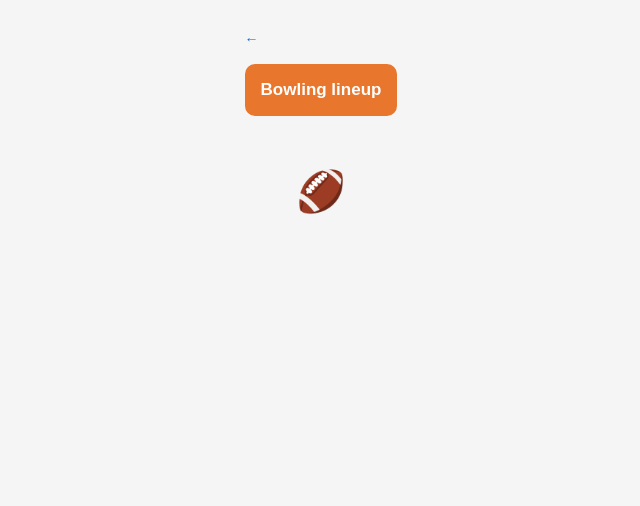
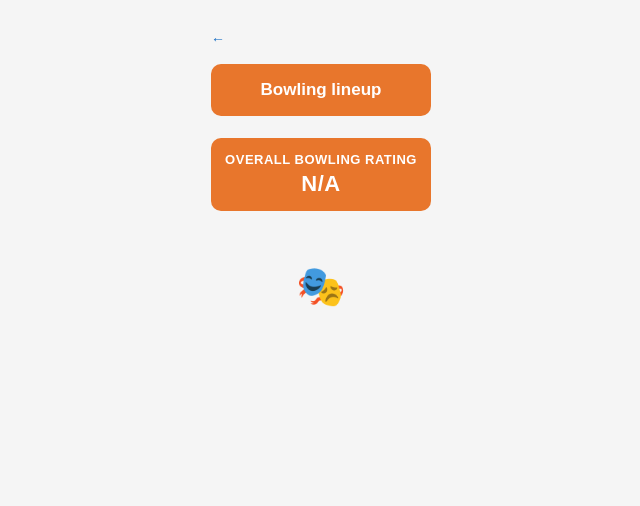
Before and after one commit to H4rm4n08/major_project, a Django app: template my_app/templates/my_app/squad_bowling_lineup.html in a window 1280 px wide. Shown: the top 506 px of the page, without its empty margins (319-959 px from the left). Run offline with Django 3.2, Linux system fonts and the light colour scheme; the template is opened without the code that fills it, so the values that code supplies are empty.

Commit message:
Hide slot label once a bowler is assigned, show overall bowling rating
Filled bowling slots now show just the assigned player's name and rating,
not the slot label still stuck alongside it. Also surfaces the Overall
Bowling Rating banner on the dedicated bowling lineup page itself, matching
the same rating already shown on the squad detail page's batting/bowling
section headers.

```diff
--- a/my_app/static/my_app/styles.css
+++ b/my_app/static/my_app/styles.css
@@ -918,12 +918,6 @@
     padding: 10px 14px;
 }
 
-.bowling-slot-label {
-    font-size: 12px;
-    font-weight: 700;
-    opacity: 0.8;
-}
-
 .bowling-slot-player {
     display: flex;
     align-items: center;
--- a/my_app/templates/my_app/squad_bowling_lineup.html
+++ b/my_app/templates/my_app/squad_bowling_lineup.html
@@ -8,11 +8,15 @@
 
   <div class="bowling-lineup-banner">Bowling lineup</div>
 
+  <div class="squad-rating-banner">
+    OVERALL BOWLING RATING
+    <span class="squad-rating-value">{% if ratings.bowling is not None %}{{ ratings.bowling }}{% else %}N/A{% endif %}</span>
+  </div>
+
   <div class="squad-aspect-list">
     {% for row in lineup %}
       {% if row.squad_player %}
         <a class="squad-aspect-btn bowling-slot-filled" href="{% url 'my_app:squad_bowling_slot' squad.id row.slot %}">
-          <span class="bowling-slot-label">{{ row.label }}</span>
           <span class="bowling-slot-player">
             {{ row.squad_player.player.name }}
             {% if row.squad_player.player.stats.overall_rating %}<span class="player-rating-badge">{{ row.squad_player.player.stats.overall_rating }}</span>{% endif %}
@@ -24,7 +28,7 @@
     {% endfor %}
   </div>
 
-  <div class="squad-illustration">&#127944;</div>
+  <div class="squad-illustration">&#127917;</div>
 
 </div>
 {% endblock %}
--- a/my_app/views.py
+++ b/my_app/views.py
@@ -135,6 +135,7 @@
     return render(request, 'my_app/squad_bowling_lineup.html', {
         'squad': squad,
         'lineup': lineup,
+        'ratings': _team_ratings(squad),
     })
 
 
```
